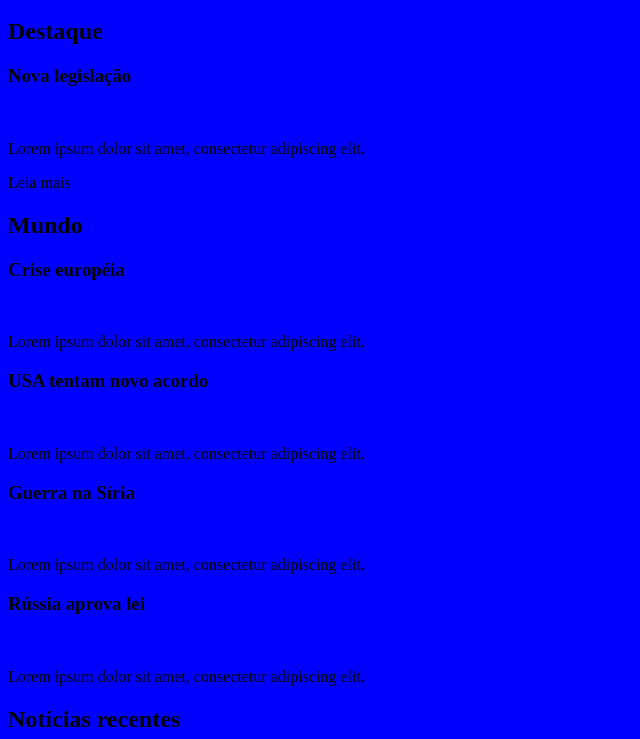
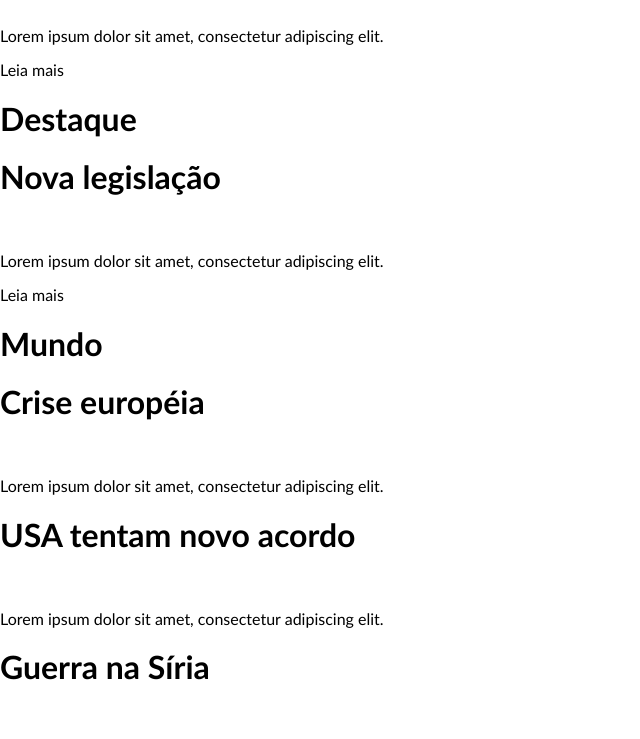
Before and after one commit to matheus4lves/noticias-cidade, a website built with webpack: page app/index.html in a window 1280 px wide. Shown: the part 621-1360 px from the top of the page, without its empty margins (0-640 px from the left). Built offline with nearby package versions, Linux system fonts and the light colour scheme.

Commit message:
Apply some global styling

```diff
--- /dev/null
+++ b/app/assets/styles/base/_global.css
@@ -0,0 +1,23 @@
+body {
+  font-family: "Trebuchet MS", "Lucida Sans Unicode", "Lucida Grande",
+    "Lucida Sans", Arial, sans-serif;
+}
+
+img {
+  max-width: 100%;
+  height: auto;
+}
+
+* {
+  box-sizing: border-box;
+}
+
+// help older browsers understand HTML semantics
+section,
+article,
+aside,
+footer,
+header,
+nav {
+  display: block;
+}
--- a/app/assets/styles/styles.css
+++ b/app/assets/styles/styles.css
@@ -1,3 +1,2 @@
-body {
-  background-color: blue;
-}
+@import "normalize.css";
+@import "base/_global.css";
```
